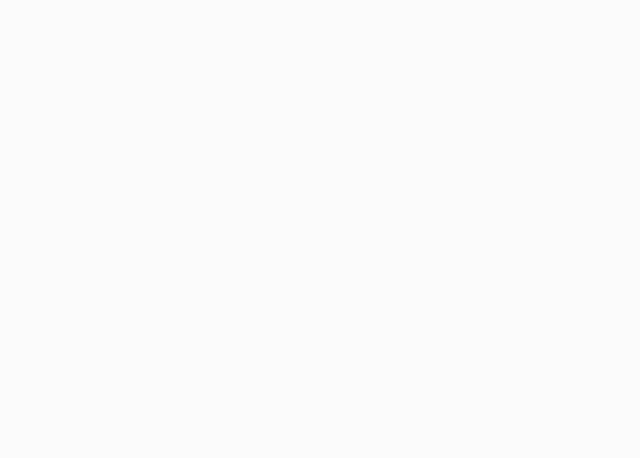
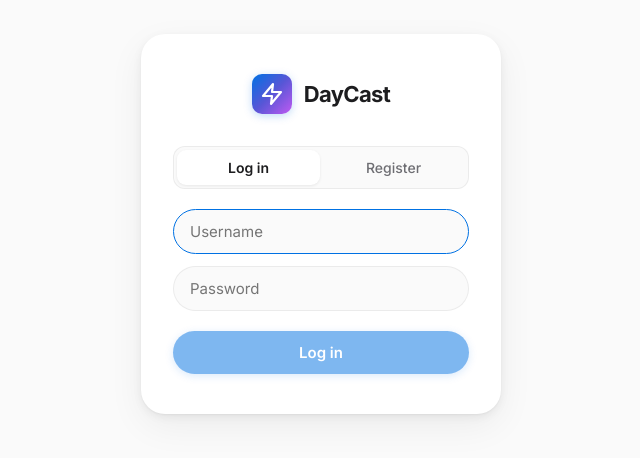
Before and after one commit to Dronnn/daycast-web, a React (Vite) app: page /login in a window 1280 px wide. Before the commit this address had no page. Shown: the part 176-634 px from the top of the page, without its empty margins (319-959 px from the left). Built offline with nearby package versions, Linux system fonts and the light colour scheme.

Commit message:
Add login/register UI with JWT auth
Login page with tab switcher (Log in / Register). JWT stored in
localStorage, sent as Authorization: Bearer header. Protected routes
redirect to /login without token. Logout button in topbar. Auto-logout
on 401.

```diff
--- a/src/api/client.ts
+++ b/src/api/client.ts
@@ -1,27 +1,29 @@
 const API_BASE = "/api/v1";
 
-function generateUUID(): string {
-  if (typeof crypto !== "undefined" && typeof crypto.randomUUID === "function") {
-    try {
-      return crypto.randomUUID();
-    } catch {
-      // falls through to fallback
-    }
-  }
-  return "xxxxxxxx-xxxx-4xxx-yxxx-xxxxxxxxxxxx".replace(/[xy]/g, (c) => {
-    const r = (Math.random() * 16) | 0;
-    const v = c === "x" ? r : (r & 0x3) | 0x8;
-    return v.toString(16);
-  });
+function getToken(): string | null {
+  return localStorage.getItem("daycast_token");
 }
 
-function getClientId(): string {
-  let id = localStorage.getItem("daycast_client_id");
-  if (!id) {
-    id = generateUUID();
-    localStorage.setItem("daycast_client_id", id);
-  }
-  return id;
+export function setToken(token: string): void {
+  localStorage.setItem("daycast_token", token);
+}
+
+export function logout(): void {
+  localStorage.removeItem("daycast_token");
+  localStorage.removeItem("daycast_username");
+  window.location.href = "/login";
+}
+
+export function isAuthenticated(): boolean {
+  return !!getToken();
+}
+
+export function getUsername(): string | null {
+  return localStorage.getItem("daycast_username");
+}
+
+export function setUsername(username: string): void {
+  localStorage.setItem("daycast_username", username);
 }
 
 async function request<T>(
@@ -29,9 +31,13 @@ async function request<T>(
   options: RequestInit = {}
 ): Promise<T> {
   const headers: Record<string, string> = {
-    "X-Client-ID": getClientId(),
     ...(options.headers as Record<string, string> | undefined),
   };
+
+  const token = getToken();
+  if (token) {
+    headers["Authorization"] = `Bearer ${token}`;
+  }
 
   // Don't set Content-Type for FormData (browser sets it with boundary)
   if (!(options.body instanceof FormData)) {
@@ -42,6 +48,11 @@ async function request<T>(
     ...options,
     headers,
   });
+
+  if (resp.status === 401) {
+    logout();
+    throw new Error("Session expired");
+  }
 
   if (!resp.ok) {
     const body = await resp.json().catch(() => null);
--- a/src/components/Layout.css
+++ b/src/components/Layout.css
@@ -75,11 +75,33 @@
   box-shadow: 0 1px 3px rgba(0, 0, 0, 0.08);
 }
 
-/* Date */
+/* Right section */
+.topbar-right {
+  display: flex;
+  align-items: center;
+  gap: 12px;
+}
+
 .topbar-date {
   font-size: 13px;
   font-weight: 500;
   color: var(--text3);
+}
+
+.topbar-logout {
+  width: 32px;
+  height: 32px;
+  display: flex;
+  align-items: center;
+  justify-content: center;
+  border-radius: 8px;
+  color: var(--text3);
+  transition: all 0.2s;
+}
+
+.topbar-logout:hover {
+  background: var(--surface-hover);
+  color: var(--text);
 }
 
 /* Main content */
--- a/src/components/Layout.tsx
+++ b/src/components/Layout.tsx
@@ -1,4 +1,5 @@
 import { NavLink, Outlet } from "react-router-dom";
+import { logout, getUsername } from "@/api/client";
 import "./Layout.css";
 
 const NAV_ITEMS = [
@@ -30,6 +31,8 @@ function formatDate(): string {
 }
 
 export default function Layout() {
+  const username = getUsername();
+
   return (
     <div className="layout">
       <header className="topbar">
@@ -48,7 +51,16 @@ export default function Layout() {
             </NavLink>
           ))}
         </nav>
-        <span className="topbar-date">{formatDate()}</span>
+        <div className="topbar-right">
+          <span className="topbar-date">{formatDate()}</span>
+          <button className="topbar-logout" onClick={logout} title={username ?? ""}>
+            <svg width="16" height="16" viewBox="0 0 24 24" fill="none" stroke="currentColor" strokeWidth="2" strokeLinecap="round" strokeLinejoin="round">
+              <path d="M9 21H5a2 2 0 0 1-2-2V5a2 2 0 0 1 2-2h4" />
+              <polyline points="16 17 21 12 16 7" />
+              <line x1="21" y1="12" x2="9" y2="12" />
+            </svg>
+          </button>
+        </div>
       </header>
       <main className="main">
         <Outlet />
--- a/src/main.tsx
+++ b/src/main.tsx
@@ -1,7 +1,9 @@
 import { StrictMode } from "react";
 import { createRoot } from "react-dom/client";
-import { BrowserRouter, Routes, Route } from "react-router-dom";
+import { BrowserRouter, Routes, Route, Navigate } from "react-router-dom";
+import { isAuthenticated } from "@/api/client";
 import Layout from "@/components/Layout";
+import Login from "@/pages/Login";
 import Feed from "@/pages/Feed";
 import Generate from "@/pages/Generate";
 import Channels from "@/pages/Channels";
@@ -9,11 +11,25 @@ import History from "@/pages/History";
 import HistoryDetail from "@/pages/HistoryDetail";
 import "./index.css";
 
+function ProtectedRoute({ children }: { children: React.ReactNode }) {
+  if (!isAuthenticated()) {
+    return <Navigate to="/login" replace />;
+  }
+  return <>{children}</>;
+}
+
 createRoot(document.getElementById("root")!).render(
   <StrictMode>
     <BrowserRouter>
       <Routes>
-        <Route element={<Layout />}>
+        <Route path="/login" element={<Login />} />
+        <Route
+          element={
+            <ProtectedRoute>
+              <Layout />
+            </ProtectedRoute>
+          }
+        >
           <Route index element={<Feed />} />
           <Route path="generate" element={<Generate />} />
           <Route path="channels" element={<Channels />} />
--- /dev/null
+++ b/src/pages/Login.css
@@ -0,0 +1,120 @@
+.login-page {
+  height: 100vh;
+  display: flex;
+  align-items: center;
+  justify-content: center;
+  background: var(--bg);
+}
+
+.login-card {
+  width: 100%;
+  max-width: 360px;
+  padding: 40px 32px;
+  background: var(--surface);
+  border-radius: var(--radius-card);
+  box-shadow: var(--card-shadow);
+}
+
+.login-logo {
+  display: flex;
+  align-items: center;
+  justify-content: center;
+  gap: 12px;
+  margin-bottom: 32px;
+}
+
+.login-logo-icon {
+  width: 40px;
+  height: 40px;
+  border-radius: 10px;
+  background: linear-gradient(135deg, #0071e3, #5856d6, #bf5af2);
+  display: flex;
+  align-items: center;
+  justify-content: center;
+  box-shadow: 0 2px 8px rgba(0, 113, 227, 0.25);
+}
+
+.login-logo-text {
+  font-size: 22px;
+  font-weight: 700;
+  letter-spacing: -0.03em;
+}
+
+.login-tabs {
+  display: flex;
+  gap: 2px;
+  background: var(--bg);
+  border: 1px solid var(--separator);
+  border-radius: 12px;
+  padding: 3px;
+  margin-bottom: 20px;
+}
+
+.login-tab {
+  flex: 1;
+  padding: 9px 0;
+  font-size: 14px;
+  font-weight: 500;
+  color: var(--text2);
+  border-radius: 9px;
+  transition: all 0.2s;
+}
+
+.login-tab--active {
+  background: var(--surface);
+  color: var(--text);
+  font-weight: 600;
+  box-shadow: 0 1px 3px rgba(0, 0, 0, 0.08);
+}
+
+.login-error {
+  background: rgba(255, 69, 58, 0.1);
+  color: var(--red);
+  padding: 10px 14px;
+  border-radius: 12px;
+  font-size: 13px;
+  margin-bottom: 16px;
+  text-align: center;
+}
+
+.login-input {
+  width: 100%;
+  padding: 12px 16px;
+  font-size: 15px;
+  font-family: inherit;
+  border: 1px solid var(--separator);
+  border-radius: var(--radius-input);
+  background: var(--bg);
+  color: var(--text);
+  outline: none;
+  margin-bottom: 12px;
+  transition: border-color 0.2s;
+}
+
+.login-input:focus {
+  border-color: var(--blue);
+}
+
+.login-btn {
+  width: 100%;
+  padding: 12px;
+  font-size: 15px;
+  font-weight: 600;
+  border-radius: var(--radius-button);
+  transition: all 0.2s;
+  margin-top: 8px;
+}
+
+.login-btn:disabled {
+  opacity: 0.5;
+}
+
+.login-btn--primary {
+  background: var(--blue);
+  color: white;
+  box-shadow: var(--button-shadow);
+}
+
+.login-btn--primary:hover:not(:disabled) {
+  background: var(--blue-hover);
+}
--- /dev/null
+++ b/src/pages/Login.tsx
@@ -0,0 +1,108 @@
+import { useState } from "react";
+import { useNavigate } from "react-router-dom";
+import { setToken, setUsername } from "@/api/client";
+import "./Login.css";
+
+interface AuthResponse {
+  token: string;
+  username: string;
+}
+
+export default function Login() {
+  const [username, setUsernameInput] = useState("");
+  const [password, setPassword] = useState("");
+  const [error, setError] = useState("");
+  const [loading, setLoading] = useState(false);
+  const [isLoginMode, setIsLoginMode] = useState(true);
+  const navigate = useNavigate();
+
+  async function handleSubmit(action: "login" | "register") {
+    setError("");
+    setLoading(true);
+
+    try {
+      const resp = await fetch(`/api/v1/auth/${action}`, {
+        method: "POST",
+        headers: { "Content-Type": "application/json" },
+        body: JSON.stringify({ username, password }),
+      });
+
+      const data = await resp.json();
+
+      if (!resp.ok) {
+        setError(data.error || `HTTP ${resp.status}`);
+        return;
+      }
+
+      const auth = data as AuthResponse;
+      setToken(auth.token);
+      setUsername(auth.username);
+      navigate("/", { replace: true });
+    } catch (err) {
+      setError(err instanceof Error ? err.message : "Network error");
+    } finally {
+      setLoading(false);
+    }
+  }
+
+  return (
+    <div className="login-page">
+      <div className="login-card">
+        <div className="login-logo">
+          <div className="login-logo-icon">
+            <svg width="24" height="24" viewBox="0 0 24 24" fill="none" stroke="white" strokeWidth="2.2" strokeLinecap="round" strokeLinejoin="round">
+              <path d="M13 2L3 14h9l-1 8 10-12h-9l1-8z" />
+            </svg>
+          </div>
+          <span className="login-logo-text">DayCast</span>
+        </div>
+
+        <div className="login-tabs">
+          <button
+            className={`login-tab ${isLoginMode ? "login-tab--active" : ""}`}
+            onClick={() => { setIsLoginMode(true); setError(""); }}
+          >
+            Log in
+          </button>
+          <button
+            className={`login-tab ${!isLoginMode ? "login-tab--active" : ""}`}
+            onClick={() => { setIsLoginMode(false); setError(""); }}
+          >
+            Register
+          </button>
+        </div>
+
+        {error && <div className="login-error">{error}</div>}
+
+        <form onSubmit={(e) => { e.preventDefault(); handleSubmit(isLoginMode ? "login" : "register"); }}>
+          <input
+            className="login-input"
+            type="text"
+            placeholder="Username"
+            value={username}
+            onChange={(e) => setUsernameInput(e.target.value)}
+            autoComplete="username"
+            autoFocus
+            minLength={3}
+          />
+          <input
+            className="login-input"
+            type="password"
+            placeholder="Password"
+            value={password}
+            onChange={(e) => setPassword(e.target.value)}
+            autoComplete="current-password"
+            minLength={6}
+          />
+          <button
+            type="submit"
+            className="login-btn login-btn--primary"
+            disabled={loading || username.length < 3 || password.length < 6}
+          >
+            {isLoginMode ? "Log in" : "Register"}
+          </button>
+        </form>
+      </div>
+    </div>
+  );
+}
```
